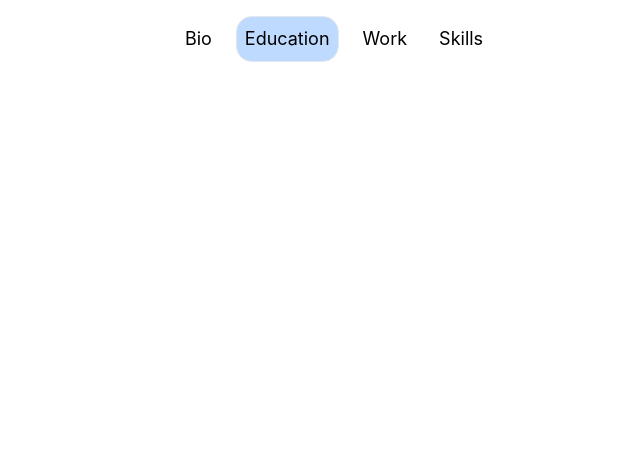
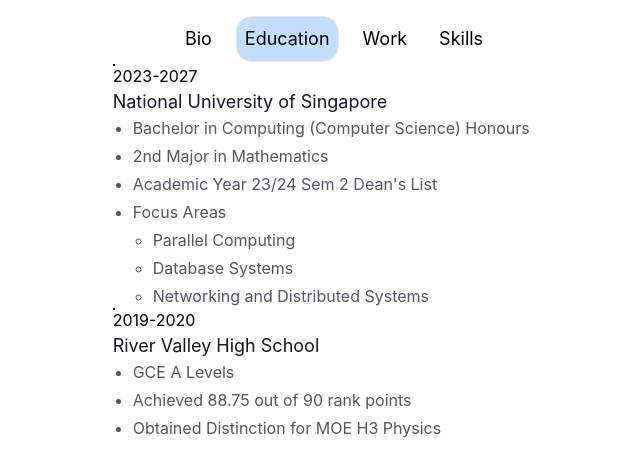
Before and after one commit to obrona/Personal-Website, a React (Vite) app: page / in a window 1280 px wide. Both pictures are taken after a click on the element "Education". Shown: the top 476 px of the page, without its empty margins (306-946 px from the left). Built offline with nearby package versions, Linux system fonts and the light colour scheme.

Commit message:
add Education Page

```diff
--- a/package.json
+++ b/package.json
@@ -11,6 +11,7 @@
   },
   "dependencies": {
     "@tailwindcss/vite": "^4.3.0",
+    "flowbite-react": "^0.12.17",
     "react": "^19.2.6",
     "react-dom": "^19.2.6",
     "tailwindcss": "^4.3.0"
--- /dev/null
+++ b/src/Main/Education.tsx
@@ -0,0 +1,47 @@
+import { Timeline, TimelineBody, TimelineContent, TimelineItem, TimelinePoint, TimelineTime, TimelineTitle } from "flowbite-react";
+
+export function Education() {
+  return (
+    <div className='h-full w-98/100 flex flex-col items-center'>
+      <Timeline className='mt-16'>
+        <TimelineItem>
+          <TimelinePoint />
+          <TimelineContent>
+            <TimelineTime>2023-2027</TimelineTime>
+            <TimelineTitle className='text-gray-900 dark:text-gray-900'>National University of Singapore</TimelineTitle>
+            <TimelineBody className='text-gray-600 dark:text-gray-600'>
+              <ul className='list-disc space-y-1 pl-5'>
+                <li>Bachelor in Computing (Computer Science) Honours</li>
+                <li>2nd Major in Mathematics</li>
+                <li>Academic Year 23/24 Sem 2 Dean's List</li>
+                <li>
+                  Focus Areas
+                  <ul className='mt-1 list-[circle] space-y-1 pl-5'>
+                    <li>Parallel Computing</li>
+                    <li>Database Systems</li>
+                    <li>Networking and Distributed Systems</li>
+                  </ul>
+                </li>
+              </ul>
+            </TimelineBody>
+          </TimelineContent>
+        </TimelineItem>
+
+        <TimelineItem>
+          <TimelinePoint />
+          <TimelineContent>
+            <TimelineTime>2019-2020</TimelineTime>
+            <TimelineTitle className='text-gray-900 dark:text-gray-900'>River Valley High School</TimelineTitle>
+            <TimelineBody className='text-gray-600 dark:text-gray-600'>
+              <ul className='list-disc space-y-1 pl-5'>
+                <li>GCE A Levels</li>
+                <li>Achieved 88.75 out of 90 rank points</li>
+                <li>Obtained Distinction for MOE H3 Physics</li>
+              </ul>
+            </TimelineBody>
+          </TimelineContent>
+        </TimelineItem>
+      </Timeline>
+    </div>
+  )
+}
--- a/src/Main/MainPage.tsx
+++ b/src/Main/MainPage.tsx
@@ -1,5 +1,6 @@
 import { useState } from "react";
 import { Bio } from "./Bio";
+import { Education } from "./Education";
 
 interface TabProps {
   tabs: string[],
@@ -24,6 +25,7 @@
       {tabs.map(tab => {
         return (
           <div
+            key={tab}
             className={tabStyle(tab === selected)}
             onClick={() => onSelect(tab)}
           >
@@ -48,6 +50,7 @@
     <div className='relative min-h-screen w-full'>
       <Tabs tabs={tabs} selected={selectedTab} onSelect={onSelect} />
       {selectedTab === 'Bio' && <Bio />}
+      {selectedTab === 'Education' && <Education />}
     </div>
   )
 }
--- a/src/index.css
+++ b/src/index.css
@@ -1,4 +1,6 @@
 @import "tailwindcss";
+@import "flowbite-react/plugin/tailwindcss";
+@source "../.flowbite-react/class-list.json";
 
 body {
   margin: 0;
--- a/vite.config.ts
+++ b/vite.config.ts
@@ -1,11 +1,13 @@
 import { defineConfig } from 'vite'
 import react from '@vitejs/plugin-react'
 import tailwindcss from '@tailwindcss/vite'
+import flowbiteReact from "flowbite-react/plugin/vite";
 
 // https://vite.dev/config/
 export default defineConfig({
   plugins: [
     react(),
     tailwindcss(),
+    flowbiteReact()
   ],
 })
```
Also changed, not shown: 2 other files (tests, documents, lock files or other folders).
